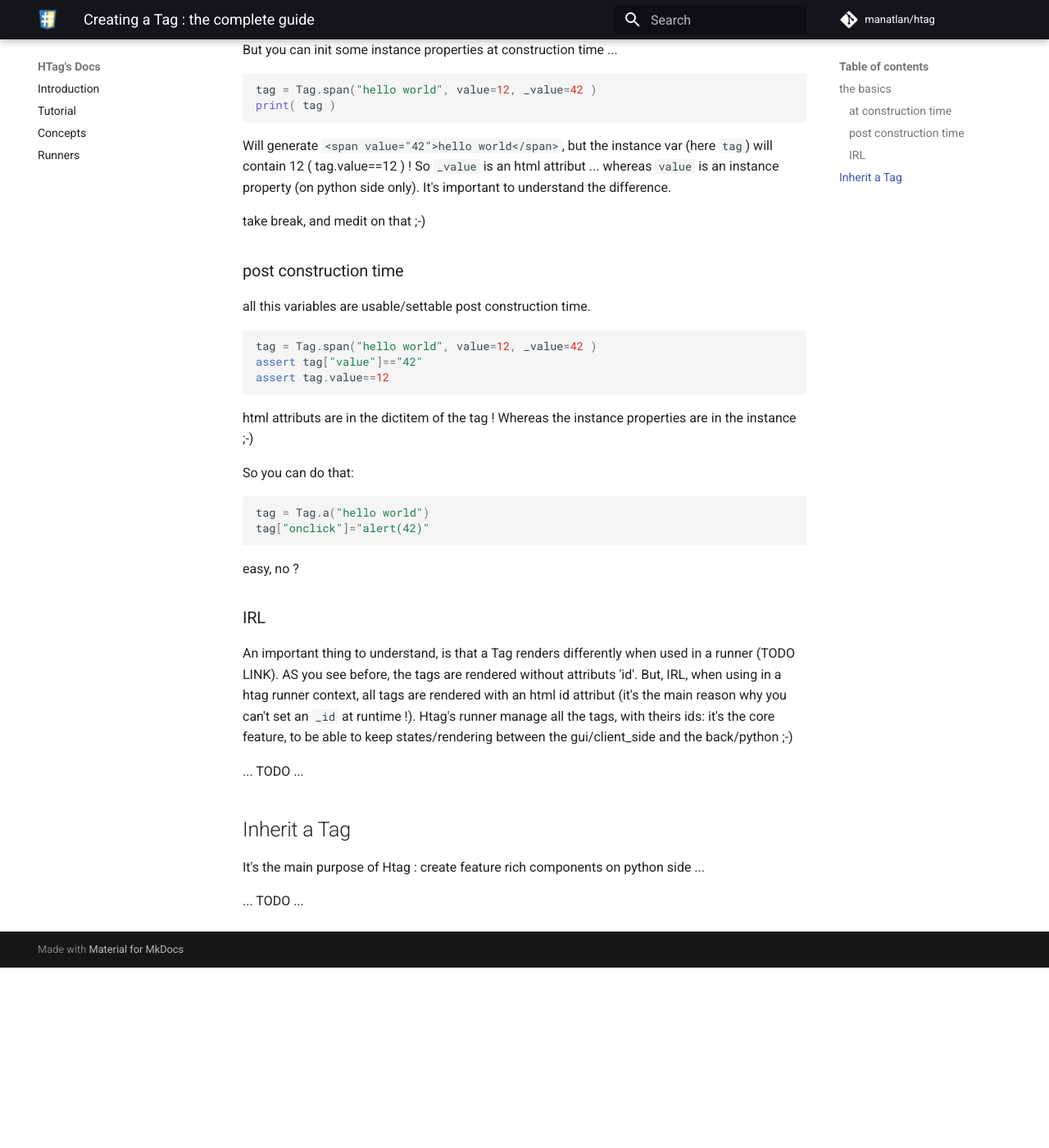
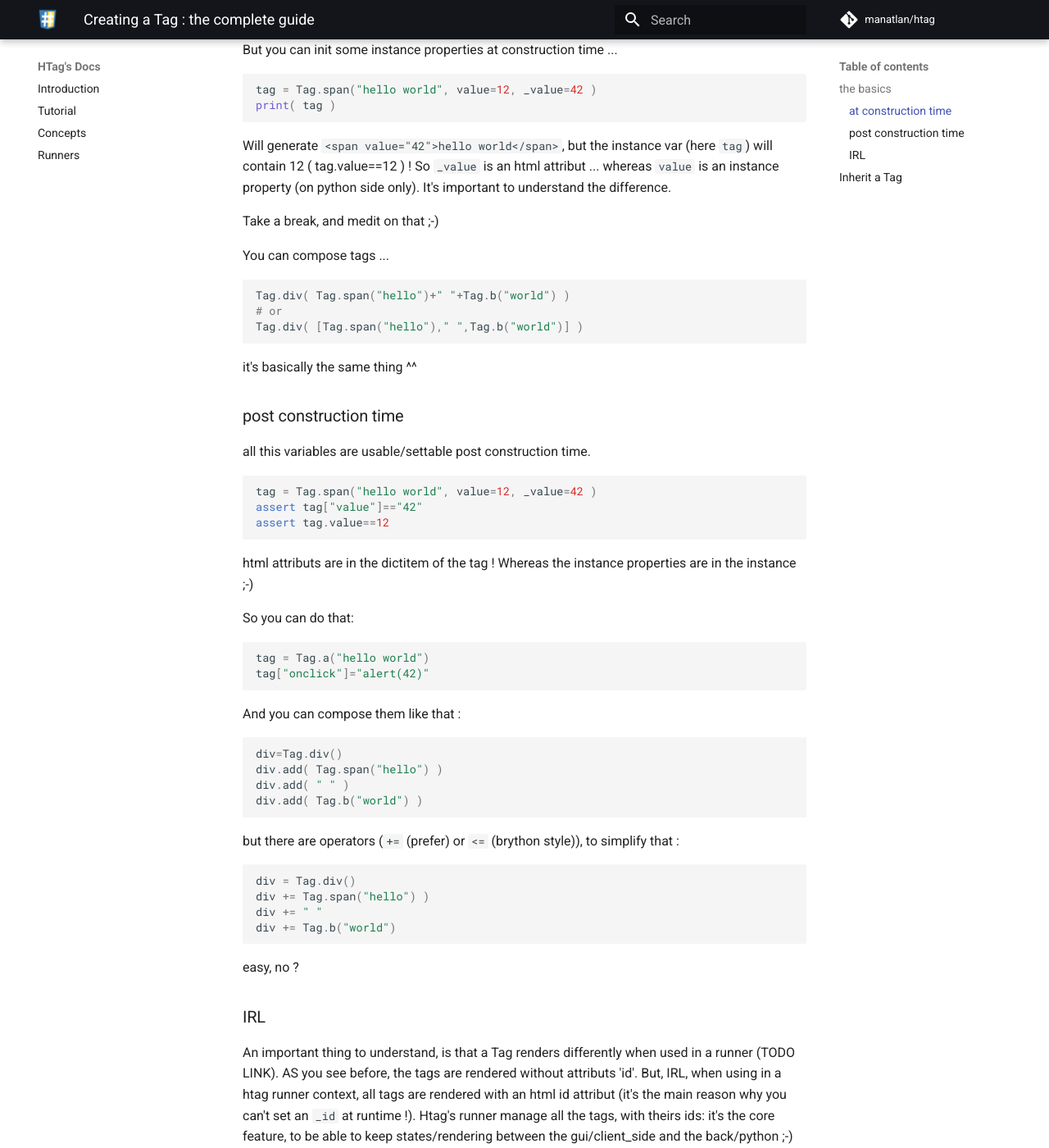
Before and after one commit to manatlan/htag, an MkDocs documentation site: the page built from docs/creating_a_tag.md, in a window 1280 px wide and 1400 px high, scrolled down 1054 px. Shown: the whole window at 82% size. Built offline with MkDocs 1.6.1 and Material for MkDocs 9.7.7, drawn with Linux system fonts in a browser that asks for light colours; comment, search, counter and statistics services are not loaded; before the commit the page ends 2234 px from its top, so only the background shows below that.

Commit message:
Update creating_a_tag.md

````diff
--- a/docs/creating_a_tag.md
+++ b/docs/creating_a_tag.md
@@ -50,7 +50,15 @@ print( tag )
 Will generate `<span value="42">hello world</span>`, but the instance var (here `tag`) will contain 12 ( tag.value==12 ) !
 So `_value` is an html attribut ... whereas `value` is an instance property (on python side only). It's important to understand the difference.
 
-take break, and medit on that ;-)
+Take a break, and medit on that ;-)
+
+You can compose tags ...
+```python
+Tag.div( Tag.span("hello")+" "+Tag.b("world") )
+# or
+Tag.div( [Tag.span("hello")," ",Tag.b("world")] )
+```
+it's basically the same thing ^^
 
 ### post construction time
 
@@ -66,6 +74,22 @@ So you can do that:
 ```python
 tag = Tag.a("hello world")
 tag["onclick"]="alert(42)"
+```
+And you can compose them like that :
+
+```python
+div=Tag.div()
+div.add( Tag.span("hello") )
+div.add( " " )
+div.add( Tag.b("world") )
+```
+
+but there are operators (`+=` (prefer) or `<=` (brython style)), to simplify that :
+```python
+div = Tag.div()
+div += Tag.span("hello") )
+div += " "
+div += Tag.b("world")
 ```
 
 easy, no ?
````
